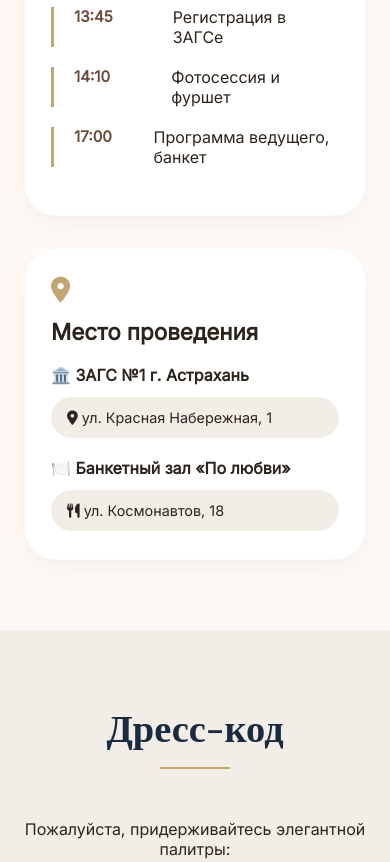
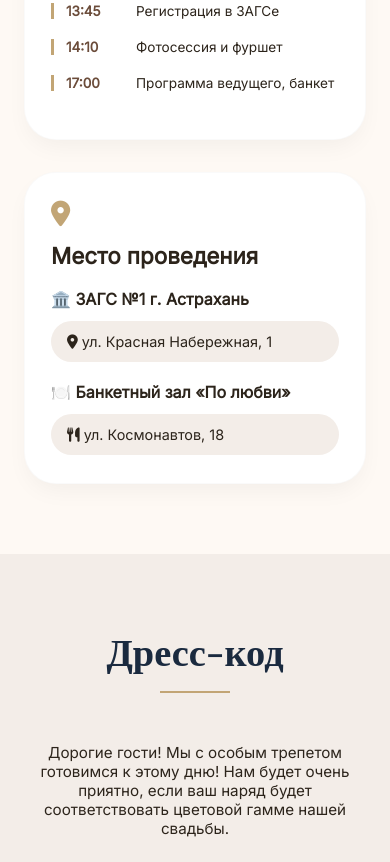
Before and after one commit to agapovae0309-pixel/wedding_aleksandr_and_elena, a plain HTML site: page index.html in a window 390 px wide. Shown: the part 1358-2220 px from the top of the page. Drawn offline with nearby package versions, Linux system fonts and the light colour scheme; a web font is replaced by a local one.

Commit message:
Update index.html

```diff
--- a/index.html
+++ b/index.html
@@ -44,8 +44,19 @@
     .info-grid { display: flex; flex-wrap: wrap; gap: 32px; justify-content: space-between; }
     .card { flex: 1; background: var(--white); border-radius: 32px; padding: 28px 26px; box-shadow: var(--shadow-md); transition: all 0.2s; border: 1px solid rgba(0,0,0,0.02); }
     .card:hover { transform: translateY(-3px); box-shadow: 0 20px 30px -12px rgba(0,0,0,0.1); }
-    .timeline-item { display: flex; margin-bottom: 20px; border-left: 3px solid var(--gold); padding-left: 20px; }
-    .time { font-weight: 600; width: 100px; color: var(--choco); font-size: 0.95rem; }
+
+    /* Исправление для хронологии: на мобильных устройствах строки не ломаются */
+    .timeline-item { display: flex; margin-bottom: 20px; border-left: 3px solid var(--gold); padding-left: 20px; align-items: baseline; }
+    .time { font-weight: 600; width: 100px; color: var(--choco); font-size: 0.95rem; flex-shrink: 0; }
+    .event-desc { font-size: 0.95rem; }
+
+    /* Адаптация для телефонов */
+    @media (max-width: 600px) {
+      .timeline-item { padding-left: 12px; }
+      .time { width: 70px; font-size: 0.85rem; }
+      .event-desc { font-size: 0.85rem; }
+    }
+
     .address { margin-top: 12px; background: var(--beige); padding: 12px 16px; border-radius: 24px; display: inline-block; width: 100%; font-size: 0.9rem; }
 
     /* Дресс-код: более тёмный оттенок бежевого для примера */
@@ -56,7 +67,7 @@
     .swatch1 { background: #1a2a3f; }
     .swatch2 { background: #7c9eb2; }
     .swatch3 { background: #6b4c3a; }
-    .swatch4 { background: #d2b48c; } /* более тёмный бежевый, не сливается с фоном */
+    .swatch4 { background: #d2b48c; } /* более тёмный бежевый */
 
     /* Лёгкая форма */
     .rsvp-form {
@@ -282,7 +293,9 @@
 <section style="background: var(--beige);">
   <div class="container">
     <h2 class="section-title">Дресс-код</h2>
-    <p style="text-align: center; margin-bottom: 20px;">Пожалуйста, придерживайтесь элегантной палитры:</p>
+    <p style="text-align: center; max-width: 600px; margin: 0 auto 25px; font-size: 0.95rem;">
+      Дорогие гости! Мы с особым трепетом готовимся к этому дню! Нам будет очень приятно, если ваш наряд будет соответствовать цветовой гамме нашей свадьбы.
+    </p>
     <div class="dress-palette">
       <div class="color-swatch"><div class="swatch swatch1"></div><span>Темно-синий</span></div>
       <div class="color-swatch"><div class="swatch swatch2"></div><span>Голубой</span></div>
```
